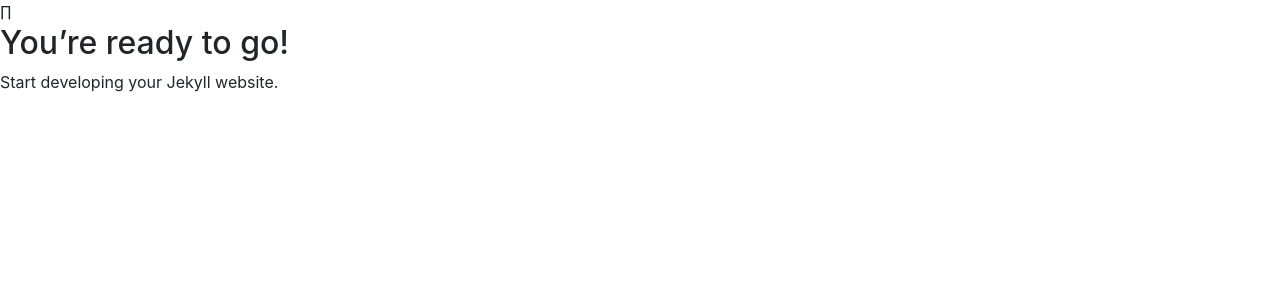
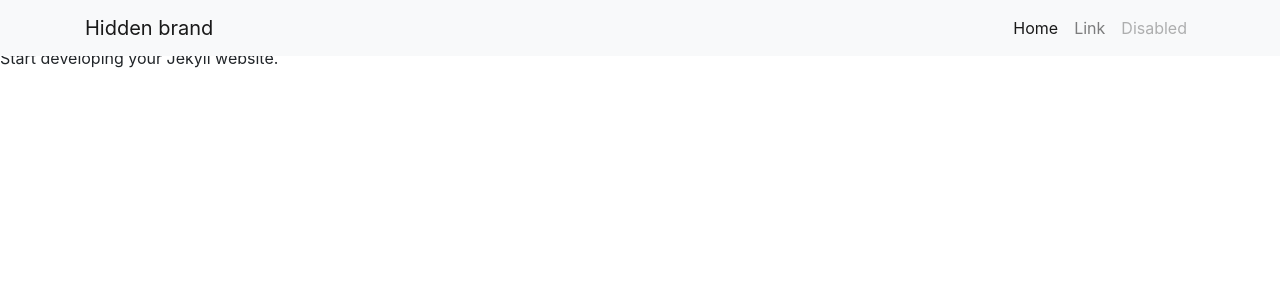
Before and after one commit to airesearch-in-th/airesearch-in-th-website, a Jekyll site: the page built from index.md, in a window 1280 px wide. Shown: the top 300 px of the page. Built offline with Jekyll 4.4.1, drawn with Linux system fonts in a browser that asks for light colours.

Commit message:
Add Navbar

```diff
--- a/_config.yml
+++ b/_config.yml
@@ -1,3 +1,3 @@
 url: "https://airesearch.in.th" # the base hostname & protocol for your site, e.g. http://example.com
-# baseurl: "" # the subpath of your site, e.g. /blog
+baseurl: "" # the subpath of your site, e.g. /blog
 title: "airesearch.in.th" # the name of your site, e.g. ACME Corp.
--- a/_includes/favicon.html
+++ b/_includes/favicon.html
@@ -3,7 +3,7 @@
 <link rel="icon" type="image/png" sizes="32x32" href="/assets/favicon/favicon-32x32.png">
 <link rel="icon" type="image/png" sizes="194x194" href="/assets/favicon/favicon-194x194.png">
 <link rel="icon" type="image/png" sizes="192x192" href="/assets/favicon/android-chrome-192x192.png">
-<link rel="icon" type="image/png" sizes="16x16" href="/assets/favicon/favicon-16x16.png">∏
+<link rel="icon" type="image/png" sizes="16x16" href="/assets/favicon/favicon-16x16.png">
 <link rel="manifest" href="/assets/favicon/site.webmanifest">
 <link rel="mask-icon" href="/assets/favicon/safari-pinned-tab.svg" color="#FFF200">
 <link rel="shortcut icon" href="/assets/favicon/favicon.ico">
--- a/_includes/navbar.html
+++ b/_includes/navbar.html
@@ -0,0 +1,23 @@
+<nav class="navbar navbar-expand-lg fixed-top navbar-light bg-light">
+    <div class="container">
+        <a class="navbar-brand" href="#">Hidden brand</a>
+        <button class="navbar-toggler" type="button" data-toggle="collapse" data-target="#navbar-toggler"
+            aria-controls="navbar-toggler" aria-expanded="false" aria-label="Toggle navigation">
+            <span class="navbar-toggler-icon"></span>
+        </button>
+
+        <div class="collapse navbar-collapse" id="navbar-toggler">
+            <ul class="navbar-nav mt-2 mt-lg-0 ml-auto">
+                <li class="nav-item active">
+                    <a class="nav-link" href="#">Home <span class="sr-only">(current)</span></a>
+                </li>
+                <li class="nav-item">
+                    <a class="nav-link" href="#">Link</a>
+                </li>
+                <li class="nav-item">
+                    <a class="nav-link disabled" href="#" tabindex="-1" aria-disabled="true">Disabled</a>
+                </li>
+            </ul>
+        </div>
+    </div>
+</nav>
--- a/_layouts/default.html
+++ b/_layouts/default.html
@@ -12,6 +12,7 @@
 </head>
 
 <body>
+  {% include navbar.html %}
   {{ content }}
   {% if jekyll.environment == "production" %}
     {% include google-analytics.html %}
--- a/_sass/main.scss
+++ b/_sass/main.scss
@@ -1,6 +1,7 @@
 $backgroundColor: #ffffff;
 $bodyColor: #000000;
-$bodyFont: -apple-system,BlinkMacSystemFont,"Segoe UI",Helvetica,Arial,sans-serif,"Apple Color Emoji","Segoe UI Emoji","Segoe UI Symbol";
+$bodyFont: -apple-system, BlinkMacSystemFont, "Segoe UI", Helvetica, Arial,
+  sans-serif, "Apple Color Emoji", "Segoe UI Emoji", "Segoe UI Symbol";
 
 body {
   background: $backgroundColor;
```
Also changed, not shown: other parts of _layouts/default.html (+1 -1 lines), index.md (+1 -1 lines).
